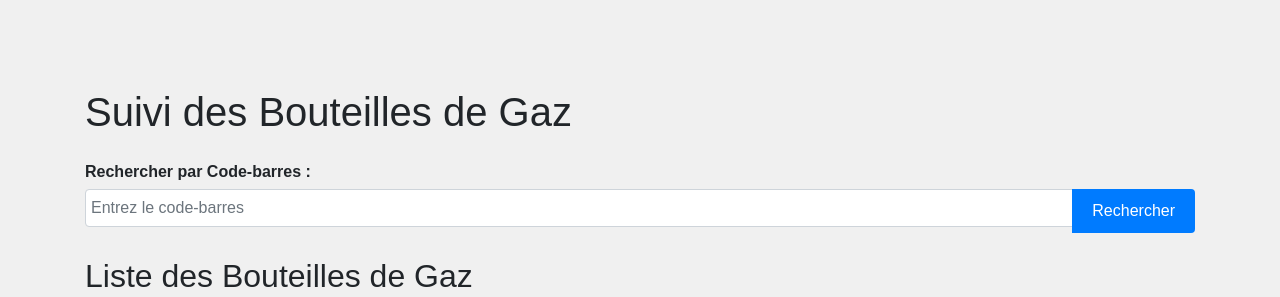
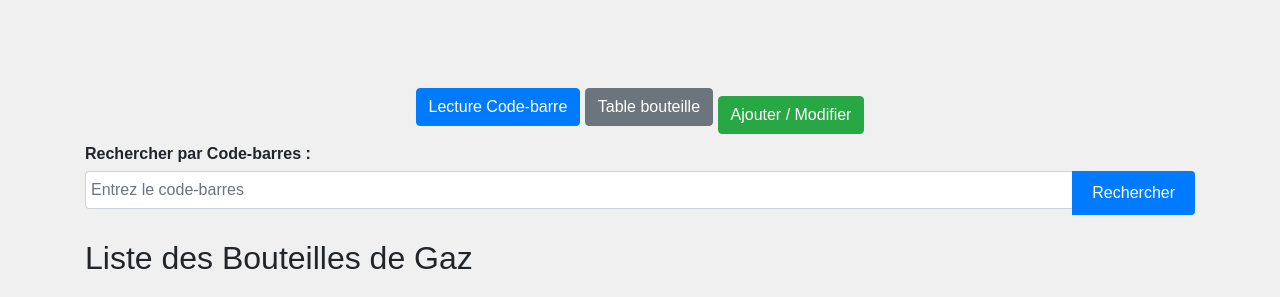
Before and after one commit to drlamine1995/code_barre_project, a Flask app: page / in a window 1280 px wide. Shown: the top 297 px of the page. Run offline with Flask 3, Linux system fonts and the light colour scheme; data that the repository does not hold is empty; some libraries are stand-ins or nearby versions.

Commit message:
amelioration global

```diff
--- a/Projet.py/templates/index.html
+++ b/Projet.py/templates/index.html
@@ -8,7 +8,11 @@
 </head>
 <body>
     <div class="container mt-5">
-        <h1 class="mb-4">Suivi des Bouteilles de Gaz</h1>
+        <div class="container text-center mt-5">
+        <button class="btn btn-primary mb-3" onclick="location.href='/lecture_code_barre'">Lecture Code-barre</button>
+        <button class="btn btn-secondary mb-3" onclick="location.href='/table_bouteille'">Table bouteille</button>
+        <button class="btn btn-success" onclick="location.href='/ajouter_modifier'">Ajouter / Modifier</button>
+    </div>
         <form id="searchForm" method="POST" class="mb-4">
             <div class="form-group">
                 <label for="code_barres">Rechercher par Code-barres :</label>
```
Also changed, not shown: README.md, image.png (added).
